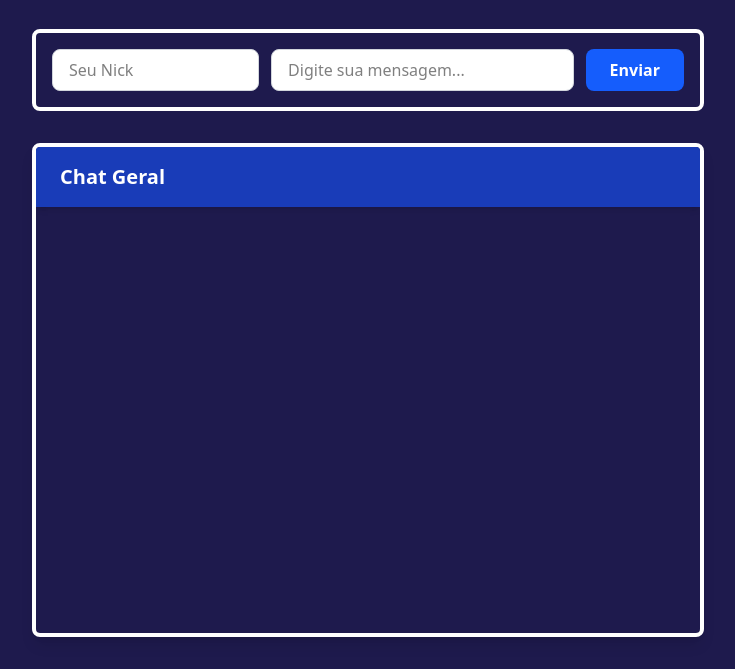
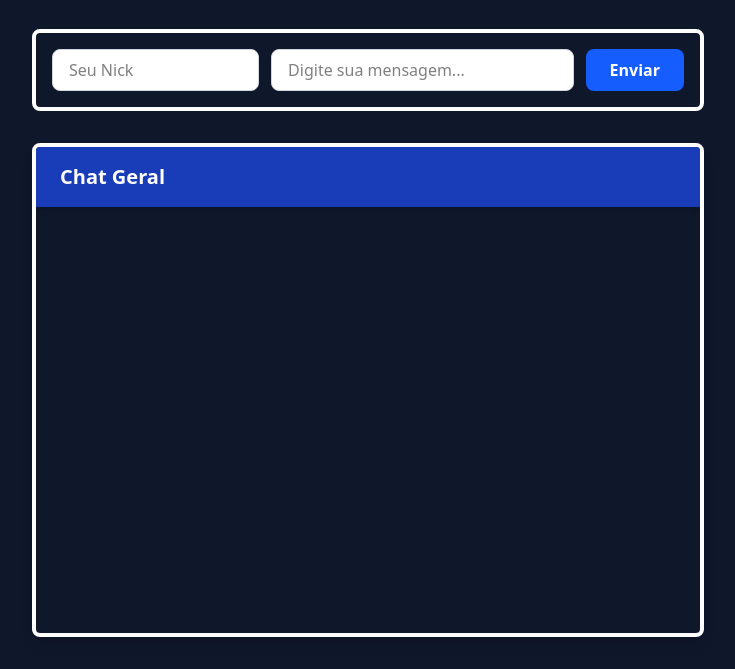
Before and after one commit to MathFerreiraDev/morsewebchat, a website: page public/index.html in a window 1280 px wide. Shown: the part 131-800 px from the top of the page, without its empty margins (272-1007 px from the left). Drawn offline with nearby package versions, Linux system fonts and the light colour scheme; no server answers.

Commit message:
correção de cor

```diff
--- a/public/index.html
+++ b/public/index.html
@@ -6,7 +6,7 @@
     <title>Web Chat Morse</title>
     <script src="https://cdn.jsdelivr.net/npm/@tailwindcss/browser@4"></script>
 </head>
-<body class="bg-indigo-950 min-h-screen flex flex-col items-center p-4 relative">
+<body class="bg-slate-900 min-h-screen flex flex-col items-center p-4 relative">
 
     <div class="flex items-center gap-3 sm:gap-4 my-4 sm:my-8">
         <svg class="w-16 h-16 sm:w-20 sm:h-20" viewBox="0 0 100 100" xmlns="http://www.w3.org/2000/svg">
```
Also changed, not shown: public/tradutor.html (+1 -1 lines).
